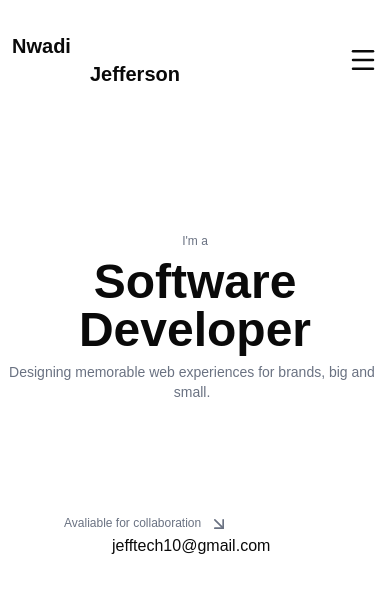
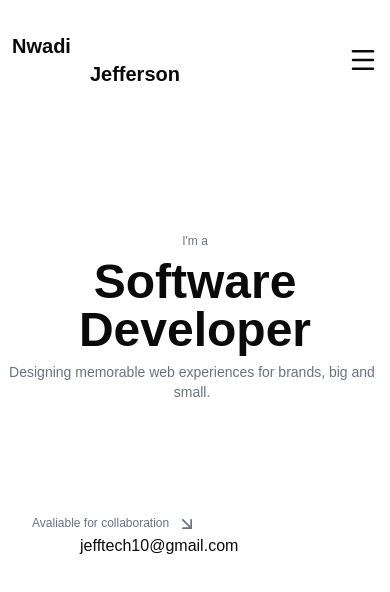
Before and after one commit to jeff-nwadi/Jefferson, a Next.js app in the folder jefferson/: page / in a window 390 px wide. Shown: the top 592 px of the page. Built offline with nearby package versions, Linux system fonts and the light colour scheme; a web font is replaced by a local one.

Commit message:
new commit

```diff
--- a/jefferson/components/HeroSection.tsx
+++ b/jefferson/components/HeroSection.tsx
@@ -61,7 +61,7 @@ export const HeroSection = () => {
         </div>
       </main>
 
-      <section className="px-16">
+      <section className="md:px-16 px-8">
         <motion.div
             animate={{ opacity: [0, 1, 1], x: [-10, -10, -0] }}
             transition={{
```
